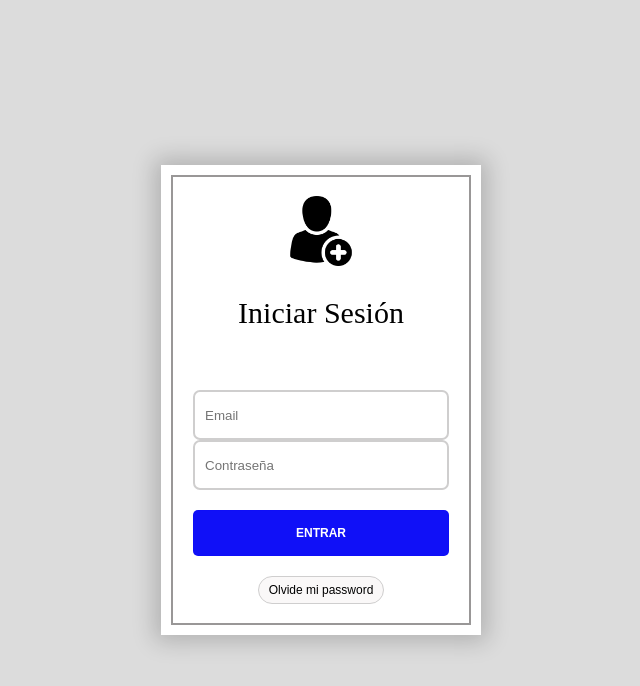
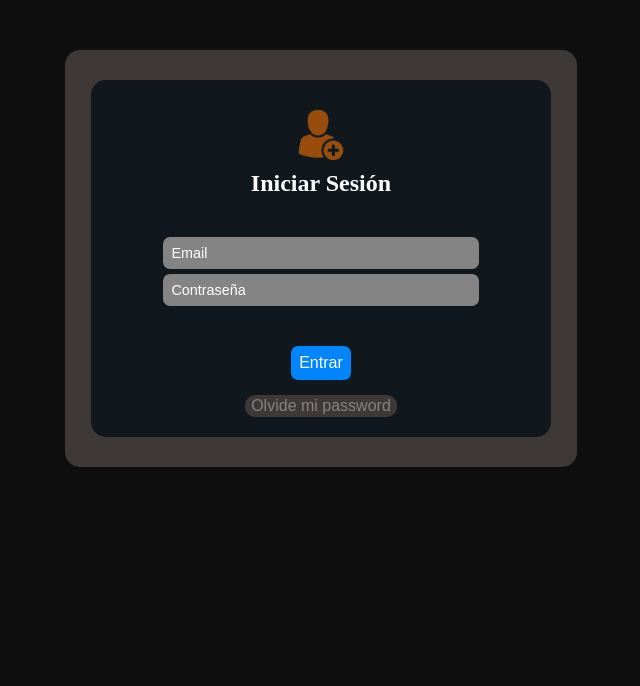
Before and after one commit to RamiroPerez07/login-landing, a plain HTML site: page index.html in a window 1280 px wide. Shown: the whole page, without its empty margins (319-959 px from the left). Drawn offline with Linux system fonts and the light colour scheme.

Commit message:
actualizado login landing

```diff
--- a/index.html
+++ b/index.html
@@ -11,23 +11,21 @@
     <div class="container">
         <div class="sub-container">
             <header>
-                <img class="avatar" src="./img/logo.png"/>
+                <img class="avatar" src="./img/logo.png" alt="logo-sign-in"/>
                 <p class="title">Iniciar Sesión</p>   <!--Ya que google penaliza el uso de los h-->
             </header>
-            <section class="forms">
-                <form>
-                    <div class="input-data">
-                        <input class="email" type="email" id="email" name="email" placeholder="Email"/>
-                        <input class="password" type="password" id="contraseña" name="contraseña" placeholder="Contraseña"/>
-                    </div>
-                    <div class="button-enter">
-                        <input type="submit" value="ENTRAR"/>
-                    </div>
-                    <div class="recover-password">
-                        <input type="button" value="Olvide mi password" >
-                    </div>
-                </form>
-            </section>
+
+            <form class="sign-in-form">
+                <div class="input-data">
+                    <input class="email entry-style1" type="email" id="email" name="email" placeholder="Email"/>
+                    <input class="password entry-style1" type="password" id="contraseña" name="contraseña" placeholder="Contraseña"/>
+                </div>
+                <div class="btn-container">
+                    <input class="btn-style1 btn-fx1" type="submit" value="Entrar"/>
+                    <input class="btn-style2" type="button" value="Olvide mi password" >
+                </div>
+            </form>
+
         </div>
     </div>
 
--- a/style.css
+++ b/style.css
@@ -2,23 +2,204 @@
     padding:0;
     margin:0;
     box-sizing: border-box;
+    font-size: 16px;
 }
 
-html, body{
-    background-color: #dbdbdbcb;
-    display: flex;
-    align-items: center;
-    justify-content: center;
-    height: 100%;
-    width: 100%;
+:root{
+    --color1: #ffffff;
+    --color2: #ff7a00;
+    --color3: #d2a479;
+    --color4: #10171d;
+    --color5: #3e3936;
+    --color6: #494a4c;
+    --color7: #848484;
+    --color8: #0085ff;
+    --color9: #4ebccb;
+    --color10:#00FF79;
+    --color11: #0f0f0f;
 }
 
-header, section, form {
+/*Modules*/
+.entry-style1{
+    padding: 8px;
+    background-color: var(--color7);
+    color: var(--color1);
+    border-radius: 7px;
+    border:none;
+    font-size: 0.9rem;
+}
+
+.entry-style1:focus{
+    outline: none;
+    box-shadow: 0px 0px 3px 1px var(--color5);
+}
+
+.entry-style1::placeholder{
+    color:var(--color1);
+    font-weight: 500;
+}
+
+.btn-style1{
+    padding: 8px;
+    background-color: var(--color8);
+    color:var(--color1);
+    border-radius: 7px;
+    cursor:pointer;
+    border:none;
+    transition: all 0.5s;
+}
+
+.btn-style1:hover{
+    background-color: var(--color9);
+}
+
+.btn-style1:focus{
+    outline: none;
+    background-color: var(--color9);
+}
+
+.btn-fx1:hover{
+    animation: btn-fx-press 0.5s ease;
+}
+
+.btn-style2{
+    padding: 2px 6px;
+    background-color: var(--color5);
+    color:var(--color7);
+    border-radius: 10px;
+    cursor:pointer;
+    border:none;
+    transition: background-color 0.5s;
+}
+
+.btn-style2:hover{
+    background-color: var(--color6);
+    color:var(--color1);
+}
+
+.btn-style2:focus{
+    outline: none;
+    background-color: var(--color9);
+}
+
+.fx-amp-5{
+    transform: scale(1);
+    transition: transform 0.5s;
+}
+
+.fx-amp-5:hover{
+    transform: scale(1.05);
+}
+
+/* End Modules */
+
+
+body{
     display: flex;
+    flex-direction: column;
+    justify-content: center;
     align-items: center;
+    background: var(--color11);
+}
+
+.container{
+    width: 40%;
+    margin:auto;
+    margin-top: 50px;
+    height:auto;
+    display: flex;
+    flex-direction: column;
     justify-content: center;
+    align-items: center;
+    background-color: var(--color5);
+    border-radius: 15px;
+}
+
+
+.sub-container{
+    width:90%;
+    margin:auto;
+    margin-top: 30px;
+    margin-bottom: 30px;
+    height:auto;
+    display: flex;
     flex-direction: column;
-    margin: 10px;
+    justify-content: center;
+    align-items: center;
+    background-color: var(--color4);
+    border-radius: 15px;
+}
+
+.sub-container header{
+    width: 90%;
+    margin:auto;
+    margin-top: 20px;
+    margin-bottom: 20px;
+    height: auto;
+    display: flex;
+    flex-direction: column;
+    justify-content: center;
+    align-items: center;
+}
+
+.sub-container header img{
+    width: 50px;
+    height: auto;
+    margin-top: 10px;
+    margin-bottom: 10px;
+    filter: opacity(0.35) drop-shadow(0 0 0 var(--color2)) brightness(250%) saturate(100%) contrast(200%);
+    cursor:pointer;
+}
+
+
+.sub-container header p{
+    color: var(--color1);
+    font-size: 1.5rem;
+    font-weight: 600;
+}
+
+/* Formulario */
+
+.sign-in-form{
+    margin-top: 20px;
+    margin-bottom: 20px;
+    width:80%;
+    margin:auto;
+    display: flex;
+    flex-direction: column;
+    justify-content: center;
+    align-items: center;
+}
+
+.sign-in-form .input-data{
+    width: 90%;
+    margin:auto;
+    margin-top: 20px;
+    margin-bottom: 20px;
+    display: flex;
+    flex-direction: column;
+    justify-content: center;
+    align-items: center;
+    gap:5px;
+}
+
+.sign-in-form .input-data input{
+    width:95%;
+    margin:auto;
+}
+
+
+.sign-in-form .btn-container{
+    width: 90%;
+    margin:auto;
+    margin-top: 20px;
+    margin-bottom: 20px;
+    display: flex;
+    flex-direction: column;
+    justify-content: center;
+    align-items: center;
+    height: auto;
+    gap: 15px;
 }
 
 
@@ -26,94 +207,57 @@ header, section, form {
 
 
 
-.container{
-    background-color: white;
-    margin: 15px;
-    width: 320px;
-    height: 470px;
-    box-shadow: 0px 0px 22px 6px rgba(0, 0, 0, 0.2);
-    display: flex;
-    align-items: center;
-    justify-content: center;
-    flex-direction: column;
 
 
-}
-
-.sub-container{
-    background-color: white;
-    border: 2px solid #999797;
-    width: 300px;
-    height: 450px;
-    display: flex;
-    align-items: center;
-    justify-content: center;
-    flex-direction: column;
-}
-
-.avatar{
-    width: 70px;
-    height: 70px;
-    margin-top: 30px;
-}
-
-.title{
-    margin-top: 30px;
-    margin-bottom: 30px;
-    font-size: 30px;
-}
-
-form div{
-    width: 100%;
-}
-
-.input-data input{
-    width: 100%;
-    height: 50px;
-    padding: 10px;
-    border-radius: 7px;
-    border-color: #cfcece;
-    border-style: solid;
-}
-
-.button-enter input{
-    width: 100%;
-    color: white;
-    font-weight: bold;
-    border-radius: 5px;
-    padding: 15px 10px;
-    background-color: #0f0ff7fd;
-    margin-top: 20px;
-    margin-bottom: 20px;
-    border:#0f0ff7fd solid 1px ;
-    font-size: 12px;
-}
-
-.button-enter input:hover{
-    cursor: pointer;
-}
 
 
-.recover-password{
-    display: flex;
-    align-items: center;
-    justify-content: center;
-    flex-direction: column;
-}
 
 
-.recover-password input{
-    color: black;
-    border-radius: 20px;
-    background-color: #faf8f8;
-    margin-bottom: 20px;
-    border-width: 0.1px;
-    border-color: #cfcece;
-    padding: 6px 10px;
-    border-style: solid;
-    font-size: 12px;
+
+
+
+
+
+
+
+
+
+
+
+
+
+
+
+
+
+
+
+
+
+
+
+
+
+/* ANIMACIONES */
+
+@keyframes btn-fx-press{
+    20%{
+        transform: translateX(2px);
+    }
+
+    40%{
+        transform:translateX(-4px);
+    }
+
+    60%{
+        transform: translateX(4px);
+    }
+
+    80%{
+        transform: translateX(-4px);
+    }
+
+    100%{
+        transform: translateX(2px);
+    }
 }
-
-.recover-password input:hover{
-    cursor: pointer;
-}
```
